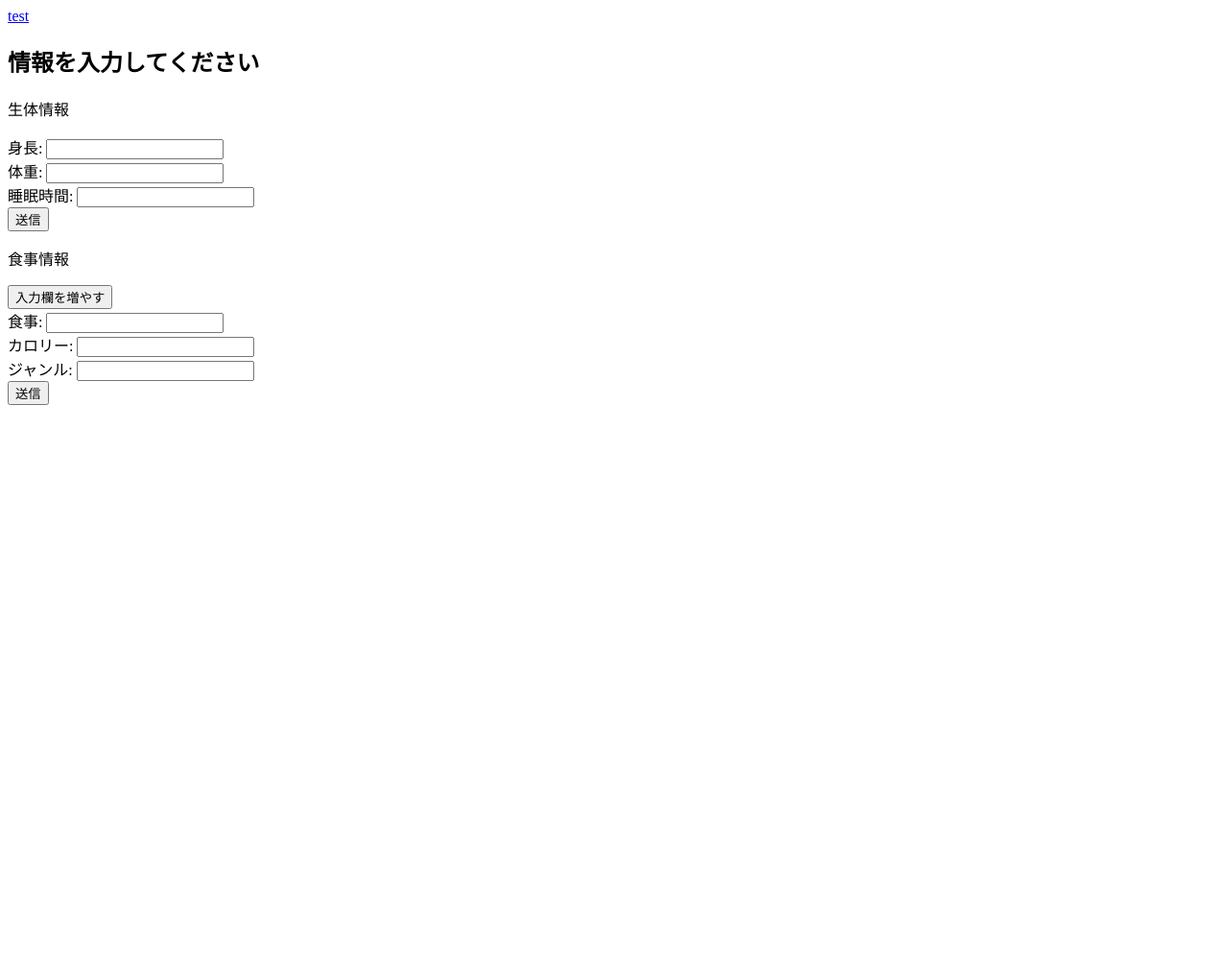
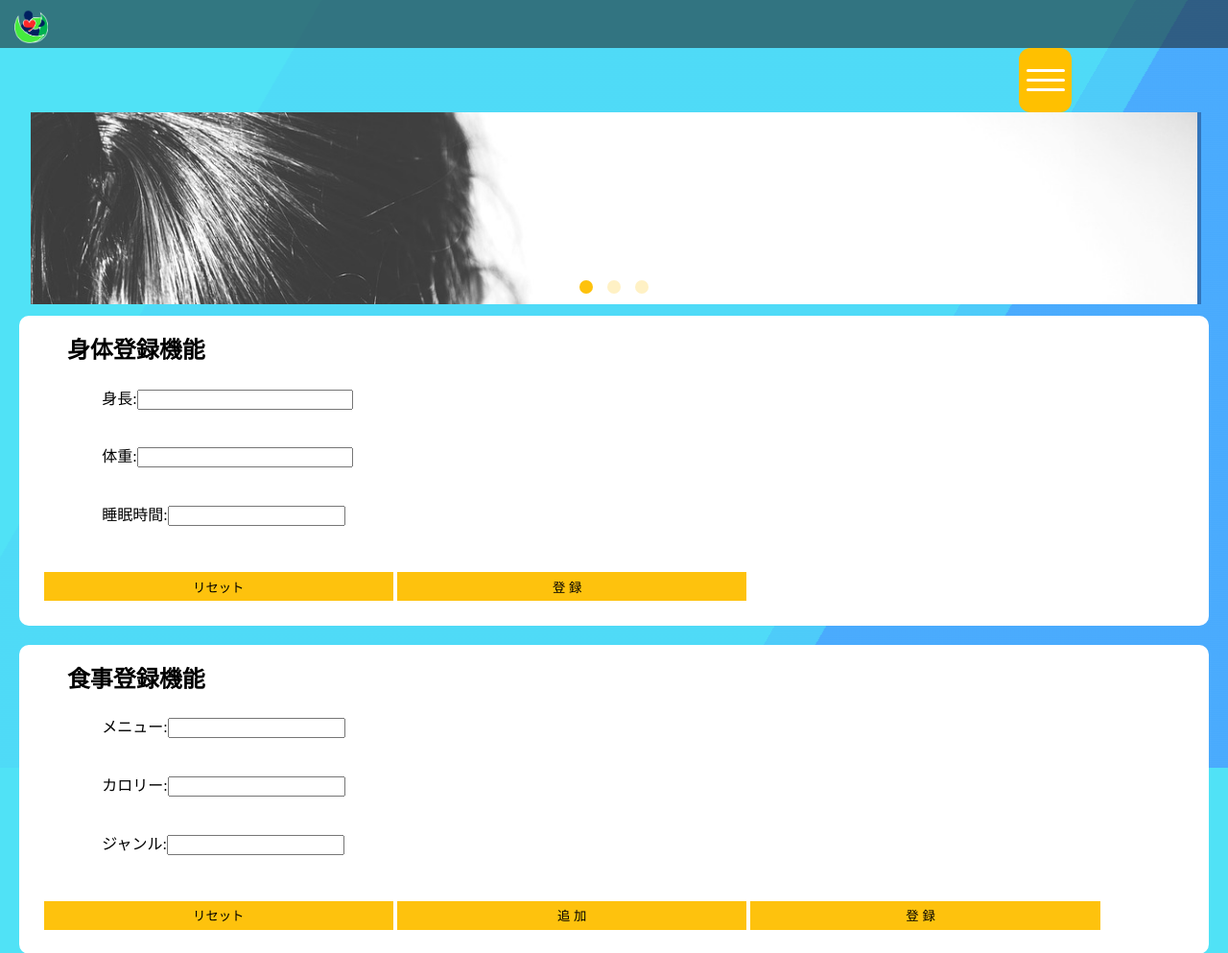
Before and after one commit to plusdojo2024/E2, a Java web app: template WebContent/WEB-INF/jsp/home.jsp in a window 1280 px wide. Shown: the top 993 px of the page at 96% size. Before the commit the page ends 422 px from the top, so only its background shows below. Run offline with Tomcat 11, a stand-in JSP engine, Linux system fonts and the light colour scheme; the template is opened without the code that fills it, so the values that code supplies are empty.

Commit message:
プロジェクト更新

```diff
--- a/WebContent/WEB-INF/jsp/home.jsp
+++ b/WebContent/WEB-INF/jsp/home.jsp
@@ -1,59 +1,193 @@
 <%@ page language="java" contentType="text/html; charset=UTF-8"
     pageEncoding="UTF-8"%>
-<!DOCTYPE html>
+<%@ taglib prefix="c" uri="http://java.sun.com/jsp/jstl/core" %>
+
+<!doctype html>
 <html>
 <head>
 <meta charset="UTF-8">
-<title>ホームページ</title>
+<!--スマホ画面の大きさに応じて幅を合わせる -->
+<meta name="viewport"
+   content="width=320,
+      height=480,
+      initial-scale=1.0,
+      minimum-scale=1.0,
+      maximum-scale=2.0,
+      user-scalable=yes" />
+<!-- 終了 -->
+<title>テストホーム</title>
+<!--reset.cssでデフォルトの設定を無効化 -->
+<link rel="stylesheet" href="css/reset.css">
+<link rel="stylesheet" href="css/style.css">
+<link rel="stylesheet" href="css/home.css">
+<script src="js/jquery-3.7.1.js"></script>
+<script src="js/script.js"></script>
 </head>
-<body>
-<a href="/E2/VoiceServlet">test</a>
-    <h2>情報を入力してください</h2>
-    <p>生体情報</p>
-    <form action="HomeServlet" method="post">
-    <input type="hidden" name="formType" value="hform">
-        身長: <input type="text" name="height" value="${humans.height}"><br>
-        体重: <input type="text" name="weight" value="${humans.weight}"><br>
-        睡眠時間: <input type="text" name="sleep_time" value="${humans.sleepTime}"><br>
-        <input type="submit" value="送信">
-    </form>
 
 
-    <p>食事情報</p>
+<body id="body">
+  <!-- 背景アニメーション -->
+  <div class="bg"></div>
+<div class="bg bg2"></div>
+<div class="bg bg3"></div>
+ <div class="wrap">
+    <!-- ヘッダー -->
+  <header>
+    <img src="img/rogo.png" height="35px" width="35px">
+  </header>
+    <!-- ヘッダー終了 -->
+
+    <!-- ハンバーガーメニュー -->
+    <div id="menu">
     <div>
-    <button id="add-button">入力欄を増やす</button>
+        <input type="checkbox" id="checkbox" class="checkbox">
+        <label for="checkbox" class="hamburger">
+          <span class="bar bar-top"></span>
+          <span class="bar bar-middle"></span>
+          <span class="bar bar-bottom"></span>
+        </label>
+        <!-- もしホームにいない場合はホームボタンは現在のページのリンクを消してナンバー1にリンクをはる
+         例：現在のページが”データ履歴”の場合
+         <li><a href="#" data-number="1"><img src="img/icon/home.png" width="20%" height="20%">ホーム</a></li>
+              <li><a href="#" data-number="2"><img src="img/icon/objective.png" width="20%" height="20%">目標設定</a></li>
+              <li><a href="#" data-number="3"><img src="img/icon/onp.png" width="20%" height="20%">ショップ</a></li>
+              <li><a href="#" data-number="4"><img src="img/icon/logout.png" width="20%" height="20%">ログアウト</a></li> -->
+        <nav class="nav-menu">
+            <ul>
+              <li><a href="#" data-number="1"><img src="img/icon/objective.png" width="20%" height="20%">目標設定</a></li>
+              <li><a href="#" data-number="2"><img src="img/icon/rireki.png" width="20%" height="20%">データ履歴</a></li>
+              <li><a href="#" data-number="3"><img src="img/icon/home.png" width="20%" height="20%">ホーム</a></li>
+              <li><a href="#" data-number="4"><img src="img/icon/logout.png" width="20%" height="20%">ログアウト</a></li>
+            </ul>
+          </nav>
+    </div>
+    </div>
+    <!-- ハンバーガーメニュー終了 -->
+
+     <!-- メイン -->
+
+     <!-- ホームと音楽ショップにおくスライダー、それ以外の画面では削除-->
+    <main id="home">
+      <div id="slide">
+        <ul>
+          <li><img src="img/運動.jpg" width="95%" height="80%" alt="img1"></li>
+          <li><img src="img/食事.jpg" width="95%" height="80%" alt="img2"></li>
+          <li><img src="img/睡眠.jpg" width="95%" height="80%" alt="img3"></li>
+        </ul>
+      </div>
+        <div id="button">
+          <ul>
+            <li><a href="#" class="target">1</a></li>
+            <li><a href="#">2</a></li>
+            <li><a href="#">3</a></li>
+          </ul>
+      </div>
+      <!-- ホームと音楽ショップにおくスライダー-->
+
+    <!--div項目で内容を囲む-->
+    <div class="menu">
+        <h2>身体登録機能</h2>
+        <form id="human-form" action="HomeServlet" method="post">
+        <input type="hidden" name="formType" value="hform">
+            <p>身長:<input type="text" size="25" name="height" value="${humans.height}"></p>
+            <p>体重:<input type="text" size="25" name="weight" value="${humans.weight}"></p>
+            <p>睡眠時間:<input type="text"  name="sleep_time" value="${humans.sleepTime}"></p>
+       	<%
+    		String HerrorMessage = (String)request.getAttribute("HerrorMessage");
+    		if(HerrorMessage != null && !HerrorMessage.isEmpty()) {
+    	%>
+    		<div class="errorMessage">
+    			<%= HerrorMessage %>
+			</div>
+    	<%
+    		}
+    	%>
+            <input type="reset" id="register" name="reset" value="リセット">
+            <input type="submit" id="register" value=" 登 録　">
+        </form>
+        </div>
+
+        <div class="menu">
+        <h2>食事登録機能</h2>
         <form id="meal-form" action="HomeServlet" method="post">
         <input id="counts" type="hidden" name="count" value="0">
          <input type="hidden" name="formType" value="mform">
          <div class="meal-entry">
-        食事: <input type="text" name="mealMenu_0"><br>
-        カロリー: <input type="text" name="kcal_0"><br>
-        ジャンル: <input type="text" name="genre_0"><br>
+            <p>メニュー:<input type="text" name="mealMenu_0"><br></p>
+            <p>カロリー:<input type="text" name="kcal_0"><br></p>
+            <p>ジャンル:<input type="text" name="genre_0"><br></p>
          </div>
-        <input type="submit" value="送信">
+        <%
+    		String MerrorMessage = (String)request.getAttribute("MerrorMessage");
+    		if(MerrorMessage != null && !MerrorMessage.isEmpty()) {
+    	%>
+    		<div class="errorMessage">
+    			<%= MerrorMessage %>
+			</div>
+    	<%
+    		}
+    	%>
+            <input type="reset" id="register" name="reset" value="リセット">
+            <button id="add-button"> 追 加　</button>
+            <input type="submit" id="register" value=" 登 録　">
         </form>
         </div>
-
+        <div class="menu">
+            <h2>食事登録ジャンル表</h2>
+            <img src="img/3大栄養素.jpg" width="95%" height="90%">
+        </div>
+     </main>
         <script>
         // 入力フォームを増やす処理
         let count=0;
             document.getElementById('add-button').addEventListener('click', function() {
+
+                 event.preventDefault(); // デフォルトの送信動作をキャンセルする
+                // エラーメッセージを削除する
+                const errorMessageDiv = document.querySelector('.errorMessage');
+                if (errorMessageDiv) {
+                    errorMessageDiv.parentNode.removeChild(errorMessageDiv); // エラーメッセージをDOMから削除する
+                }
                 count++;
                 document.getElementById("counts").setAttribute("value",count);
                 const mealForm = document.getElementById('meal-form');
                 const newEntry = document.createElement('div');
                 newEntry.className = 'meal-entry';
                 newEntry.innerHTML = `
-                食事: <input type="text" name="mealMenu_"><br>
-                カロリー: <input type="text" name="kcal_"><br>
-                ジャンル: <input type="text" name="genre_"><br>`;
-            mealForm.insertBefore(newEntry, mealForm.querySelector('input[type="submit"]'));
+                    <div class="meal-entry">
+                    <p>メニュー:<input type="text" name="mealMenu_"><br></p>
+                    <p>カロリー:<input type="text" name="kcal_"><br></p>
+                    <p>ジャンル:<input type="text" name="genre_"><br></p>
+                    </div>`;
+                mealForm.insertBefore(newEntry, mealForm.querySelector('input[type="reset"]'));
                 newEntry.querySelector('input[name="mealMenu_"]').setAttribute("name", "mealMenu_" + count);
                 newEntry.querySelector('input[name="kcal_"]').setAttribute("name", "kcal_" + count);
                 newEntry.querySelector('input[name="genre_"]').setAttribute("name", "genre_" + count);
             });
+
+            // 身体登録機能フォームの送信時に確認ダイアログを表示する
+            document.getElementById('human-form').addEventListener('submit', function(event) {
+                if (!confirm('身体情報を登録します。よろしいですか')) {
+                    event.preventDefault();
+                }
+            });
+
+            // 食事登録機能フォームの送信時に確認ダイアログを表示する
+            document.getElementById('meal-form').addEventListener('submit', function(event) {
+                if (!confirm('食事を登録します。よろしいですか')) {
+                    event.preventDefault();
+                }
+            });
         </script>
+    <!-- メイン終了 -->
 
+    <!-- フッター -->
+    <footer>
+      <a href="#body" class="page_top"><img src="img/icon/yazirusi.png"></a>
 
+    </footer>
+    <!-- フッター終了 -->
+
+ </div>
 </body>
 </html>
--- /dev/null
+++ b/WebContent/css/home.css
@@ -0,0 +1,44 @@
+@charset "UTF-8";
+
+#home .menu{
+  /*background-color: #ffffffd4;*/
+  background-color: white;
+  border-radius: 10px 10px 10px 10px;
+  margin: 20px;
+  text-align: left;
+  padding-bottom: 2%;
+  padding-left: 2%;
+}
+#home p{
+  font-size: 16px;
+  line-height: 1.8em;
+  margin-bottom: 2.0em;
+  text-align: left;
+  margin-left: 5%;
+
+}
+
+#home h2{
+  font-weight: bold;
+  font-size: 24px;
+  text-align: left;
+  margin-left: 2%;
+  margin-bottom: 2%;
+  padding-top: 2%;
+}
+#home #register{
+  border: none;
+  width: 30%;
+  background-color: #fec20d;
+  color: #000000;
+  height: 30px;
+  margin-top: 1%;
+}
+#home #add-button{
+  border: none;
+  width: 30%;
+  background-color: #fec20d;
+  color: #000000;
+  height: 30px;
+  margin-top: 1%;
+}
--- a/WebContent/css/style.css
+++ b/WebContent/css/style.css
@@ -1,3 +1,4 @@
+
 
 
 /*全画面共通*/
@@ -209,13 +210,13 @@
 
   .nav-menu {
     position: absolute;
-    width: 30%;
+    width: 40%;
     height: auto;
     opacity: 0;
     color: #333;
     top: 0;
     left: 0;
-    margin-left: 65%;
+    margin-left: 60%;
     margin-top: 120px;
     transition: all 0.3s;
     visibility: hidden;
@@ -339,6 +340,9 @@
 
 
 /* ここからはボイス画面のデザイン */
+.voi{
+  width: 100%;
+}
 /* 小見出しは */
 #voice h2{
   font-weight: bold;
@@ -351,7 +355,7 @@
 
 /* 文字は */
 #voice p{
-  font-size: 16px;
+  font-size: 14px;
   line-height: 1.8em;
   margin-bottom: 2.0em;
   text-align: left;
@@ -389,8 +393,8 @@
   color: #000000;
   height: 30px;
   float: right;
-  margin-top: 12%;
-margin-right: 13%;
+  margin-top: 0%;
+margin-right: 5%;
 
 
 }
@@ -402,8 +406,8 @@
 }
 
 #voice .btn{
-  margin-top: 10%;
-  margin-left: 0%;
+  margin-top: 0%;
+  margin-left: 10%;
   float: left;
 }
 
@@ -458,7 +462,7 @@
 }
 
 #set .koumoku li #subject{
-
+  width: 100%;
   height: 30px;
   font-size: 20px;
   margin-top: -20%;
```
Lines whose indentation alone changed are shown as unchanged.
